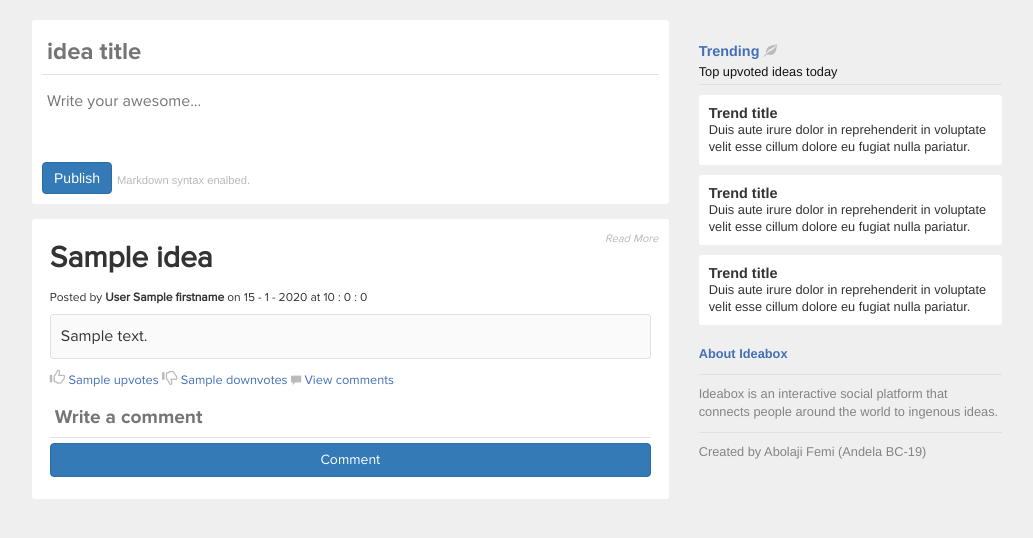
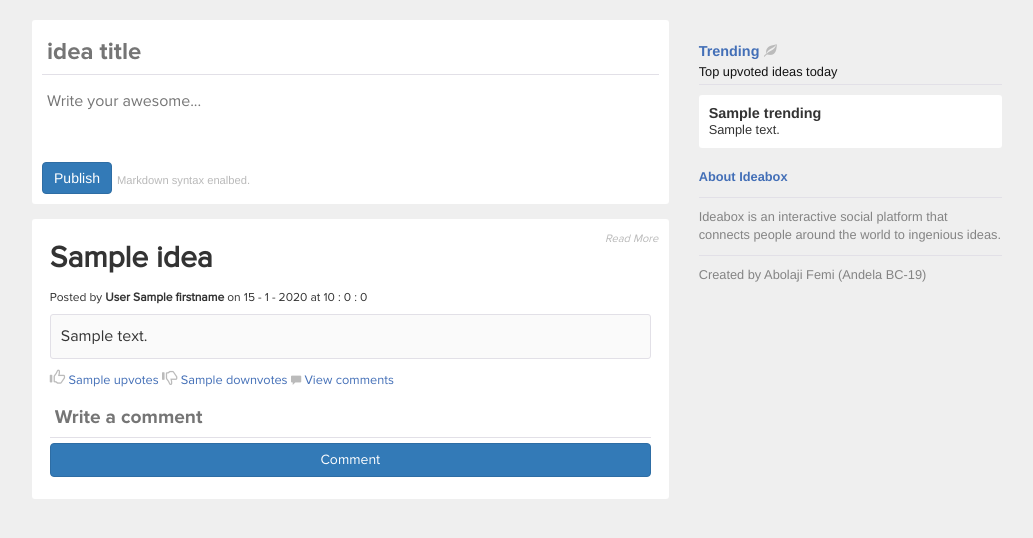
Before and after one commit to andela-fabolaji/bc-19-ideabox, a Node server app: template src/views/home.ejs in a window 1280 px wide. Shown: the part 55-593 px from the top of the page, without its empty margins (123-1156 px from the left). Run offline with Node 20, Linux system fonts and the light colour scheme; the template is opened without the code that fills it: most values are stand-ins (such as "Sample title", 1, 10 or a date in 2020).

Commit message:
Completed Trends

```diff
--- a/app.js
+++ b/app.js
@@ -25,12 +25,12 @@ app.get('/', function ( req, res ) {
     .end(function ( err, result ) {
       res.render(path + "index", {
         'title': 'ideabox | ...your idea is awesome!',
-        'ideas':result.body
+        'ideas':result.body.ideas
       });
     })
 });
 
-app.get('/profile', function ( req, res ) {
+app.get('/home/profile', function ( req, res ) {
   res.render(path + "profile", {
     'title':'Ideabox | Profile'
   });
@@ -42,8 +42,11 @@ app.get('/home', function ( req, res ) {
   agent
     .get('http://127.0.0.1:3000/get_ideas')
     .end(function ( err, result ){
+      var data = result.body;
       res.render(path + "home", {
-        'ideas':result.body
+        'title':'My Ideabox',
+        'ideas': data.ideas,
+        'trending' : data.trends
       });
     })
 });
--- a/public/scripts/custom.js
+++ b/public/scripts/custom.js
@@ -6,6 +6,7 @@ $(document).ready(function () {
   var signupLink = $('.signup');
   var signinLink = $('.signin');
   var submit = $('.submit');
+  var trend = $('.trend');
 
   signupLink.click(function () {
     signin.css('display', 'none');
@@ -17,6 +18,9 @@ $(document).ready(function () {
     signup.css('display', 'none');
   });
 
+  trend.click(function () {
+
+  });
 
 
   submit.click(function ( e ) {
@@ -75,9 +79,7 @@ $(document).ready(function () {
       var converter = new showdown.Converter();
       var defaultOptions = showdown.getDefaultOptions();
 
-
       postDetails['postContent'] = converter.makeHtml(postContent);
-      alert(postDetails['postContent']);
       return postDetails;
     };
 
@@ -90,9 +92,7 @@ $(document).ready(function () {
 
         var ajaxRes = newRequest.ajaxCall('POST', convert(postDetails), '/publish', $(this));
         ajaxRes.done(function ( res ) {
-          alert(res);
           if(res == 1) {
-            alert('shouldreload')
             location.reload();
           }
         });
@@ -103,6 +103,7 @@ $(document).ready(function () {
       var commentDetails = {};
       var commentdom = $(this).siblings('ul');
       var ideaId = $(this).siblings('.ideaId').val();
+      var _this = this;
 
       commentDetails.user_comment = $(this).siblings('.commentText').val();
       commentDetails.ideas_id = $(this).siblings('.ideaId').val();
@@ -115,6 +116,7 @@ $(document).ready(function () {
           console.log(res);
           if ( res == 1 ) {
             fetchComments(commentdom, ideaId);
+            $(_this).siblings('.commentText').val('');
           } else {
             alert('Unable to post comment.+ Please try again.')
           }
--- a/src/views/home.ejs
+++ b/src/views/home.ejs
@@ -1,7 +1,7 @@
 <!DOCTYPE html>
 <html>
 <head>
-    <title></title>
+    <title><%=title%></title>
     <meta charset="utf-8">
     <meta http-equiv="X-UA-Compatible" content="IE=edge">
     <meta name="viewport" content="width=device-width, initial-scale=1">
@@ -48,7 +48,7 @@
                     <div class="post-tags">
                         <span><h6>Posted by <strong><%=eachIdea.lastname + ' ' + eachIdea.firstname%></strong> on <%= new Date(eachIdea.date).getDate() + ' - ' + parseInt(new Date(eachIdea.date).getMonth()+1)+' - '+ new Date(eachIdea.date).getFullYear() + ' at ' + new Date(eachIdea.date).getHours() +' : ' + new Date(eachIdea.date).getMinutes() +' : '+ new Date(eachIdea.date).getSeconds()%></h6></span>
                     </div>
-                    <div class="post-content"><div><%- eachIdea.idea_desc %></div></div>
+                    <div class="post-content" id="eachIdea"><div><%- eachIdea.idea_desc %></div></div>
                     <div class="post-votes">
                         <a class="vote" id="upvotes" ideaId="<%= eachIdea.ideaId %>"><span class="glyphicon glyphicon-thumbs-up tag-ico" aria-hidden="true"></span></a><span class="upvotenumber"> <%= eachIdea.upvotes %></span>
                         <a class="vote" id="downvotes" ideaId="<%= eachIdea.ideaId %>"><span class="glyphicon glyphicon-thumbs-down tag-ico" aria-hidden="true"></span></a>  <span class="downvotenumber"><%= eachIdea.downvotes %></span>
@@ -76,20 +76,12 @@
                     <span class="glyphicon glyphicon-leaf tag-ico" aria-hidden="true"></span>
                     <p>Top upvoted ideas today</p>
                 </div>
-                <div class="trend">
-                    <span class="trend-title">Trend title</span><br>
-                    <span class="trend-content">Duis aute irure dolor in reprehenderit in voluptate velit esse cillum dolore eu fugiat nulla pariatur.</span>
-                </div>
-
-                <div class="trend">
-                    <span class="trend-title">Trend title</span><br>
-                    <span class="trend-content">Duis aute irure dolor in reprehenderit in voluptate velit esse cillum dolore eu fugiat nulla pariatur.</span>
-                </div>
-
-                <div class="trend">
-                    <span class="trend-title">Trend title</span><br>
-                    <span class="trend-content">Duis aute irure dolor in reprehenderit in voluptate velit esse cillum dolore eu fugiat nulla pariatur.</span>
-                </div>
+                <% trending.forEach(function(eachTrend){ %>
+                    <div class="trend">
+                        <span class="trend-title"><%= eachTrend.idea_title %></span><br>
+                        <span class="trend-content"><%- eachTrend.idea_desc %></span>
+                    </div>
+                <% }) %>
 
                 <!-- <div class="tag-holder">
                     <span class="tag-header">Tags</span>
@@ -106,7 +98,7 @@
                 </div> -->
                 <div class="about">
                     <div class="about-header">About Ideabox</div>
-                    <div class="about-content">Ideabox is an interactive social platform that connects people around the world to ingenous ideas.</div>
+                    <div class="about-content">Ideabox is an interactive social platform that connects people around the world to ingenious ideas.</div>
                     <div class="about-footer">Created by Abolaji Femi (Andela BC-19)</div>
                 </div>
             </div>
```
Also changed, not shown: route/controllers/dbcontroller.js (+7 -2 lines), README.md.
